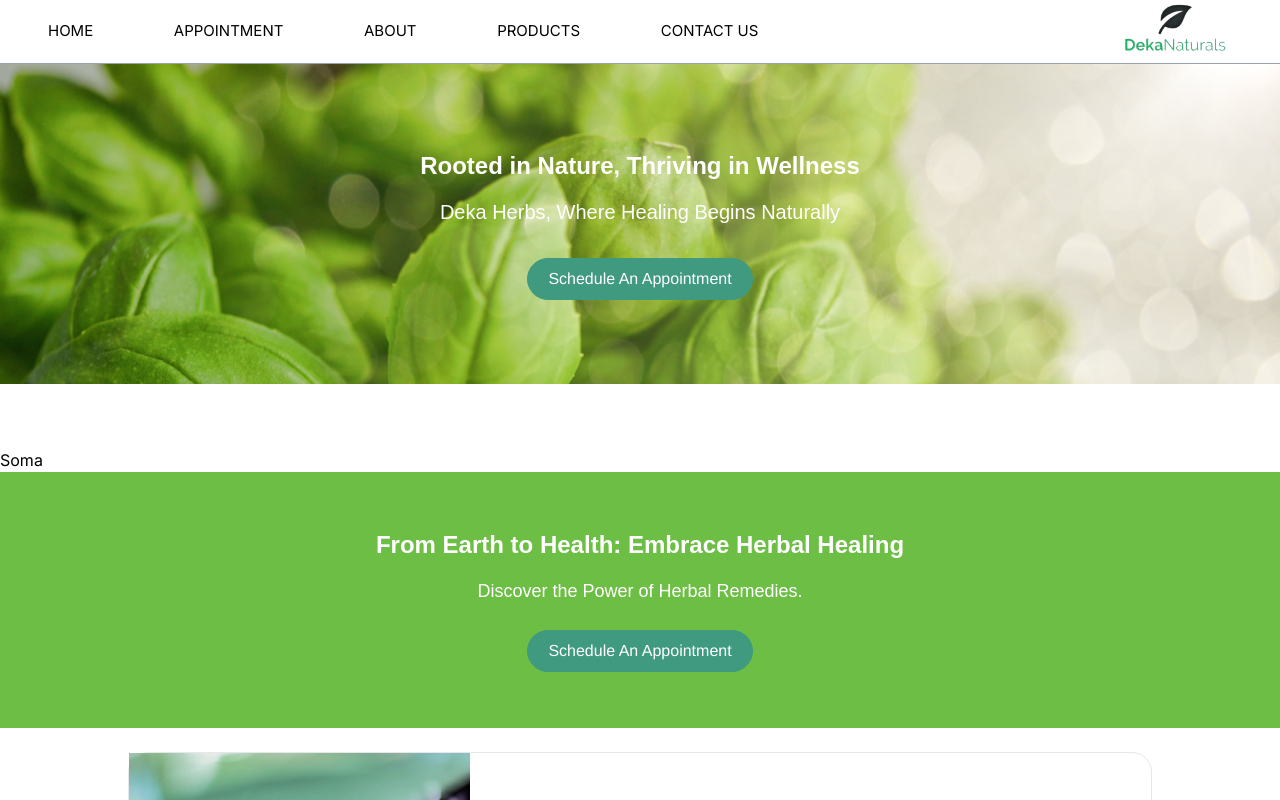
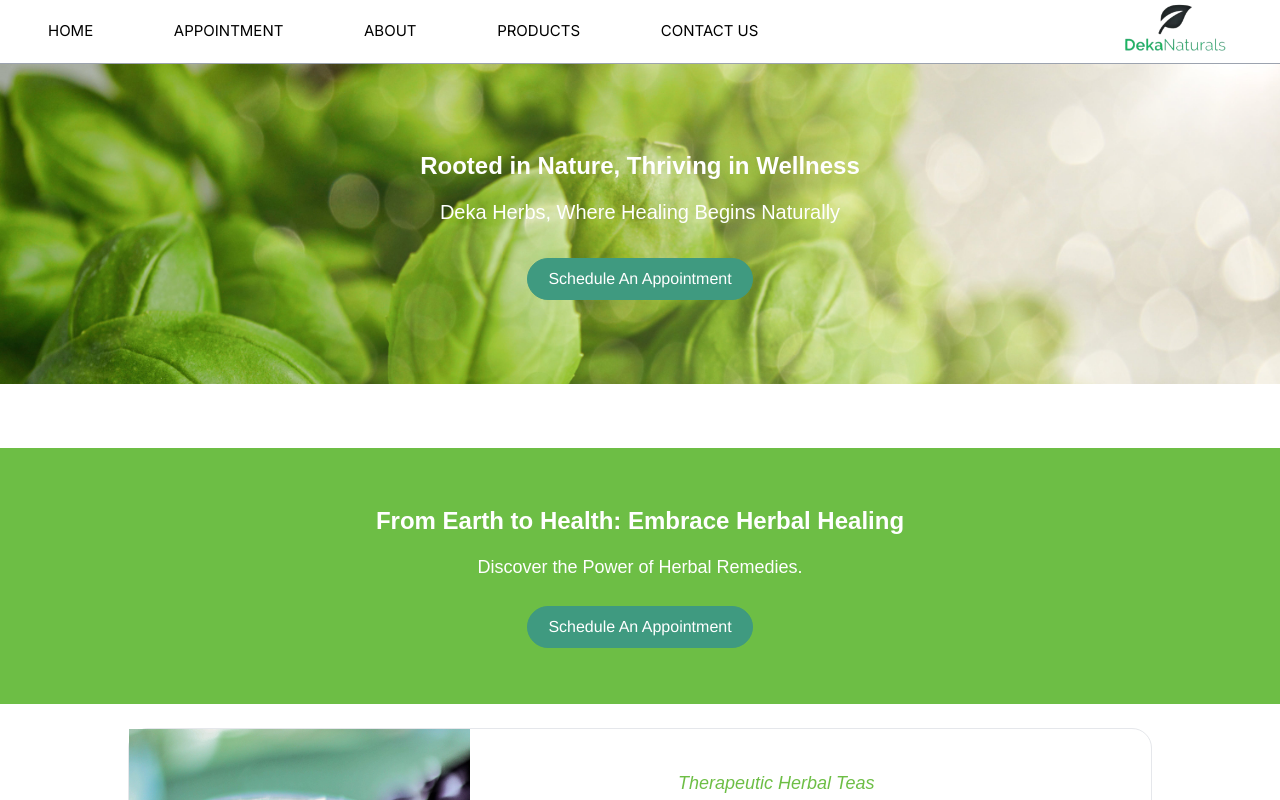
Before and after one commit to somadina6/DekaNaturals-NextJS, a Next.js app: page / in a window 1280 px wide. Shown: the top 800 px of the page. Built offline with nearby package versions, Linux system fonts and the light colour scheme.

Commit message:
Remove "Soma" from Homepage

```diff
--- a/src/app/page.tsx
+++ b/src/app/page.tsx
@@ -9,7 +9,6 @@
   return (
     <>
       <HomepageBanner />
-      Soma
       <Banner_01>
         <Link href="/appointment">
           <ButtonPrimary>Schedule An Appointment</ButtonPrimary>
```
